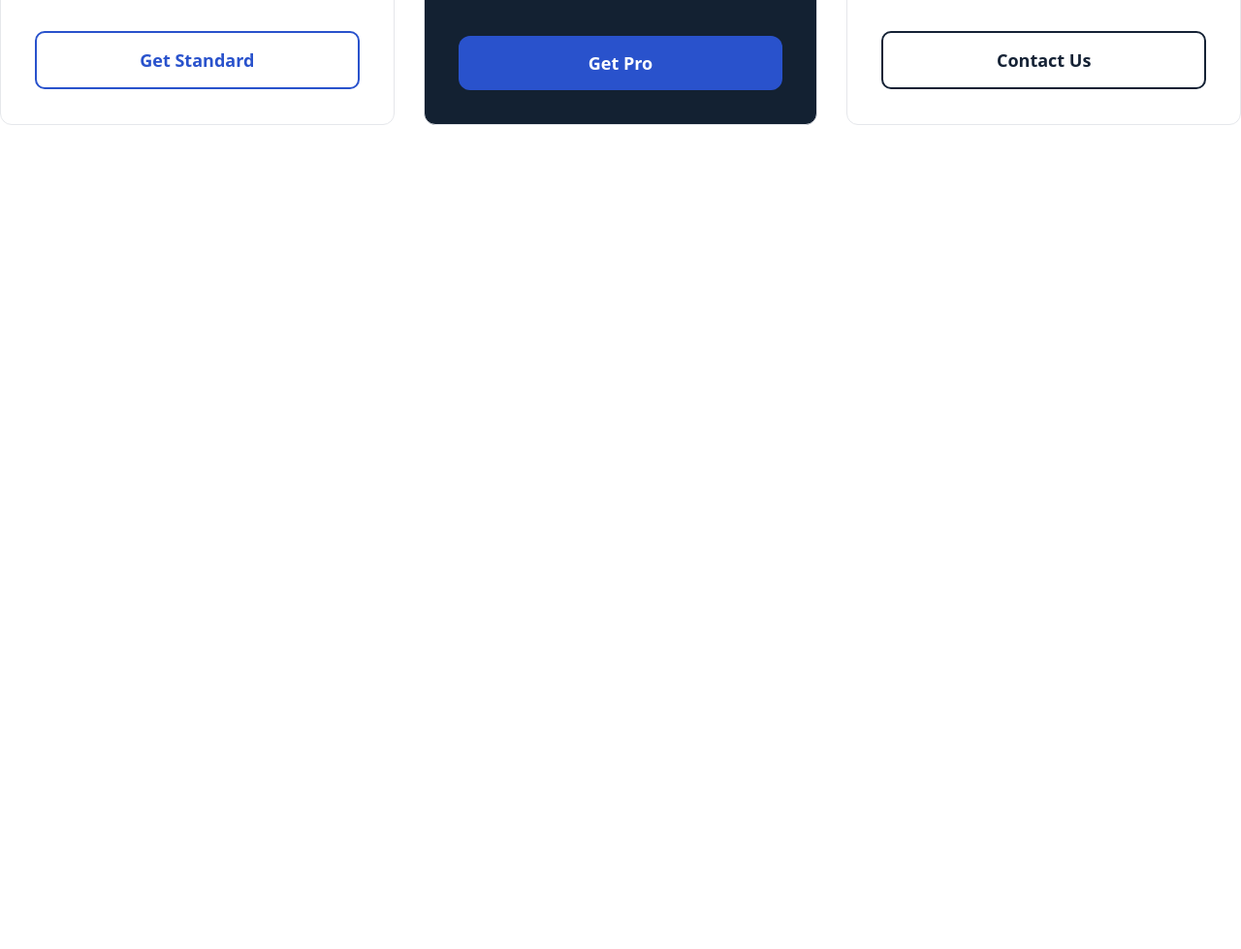
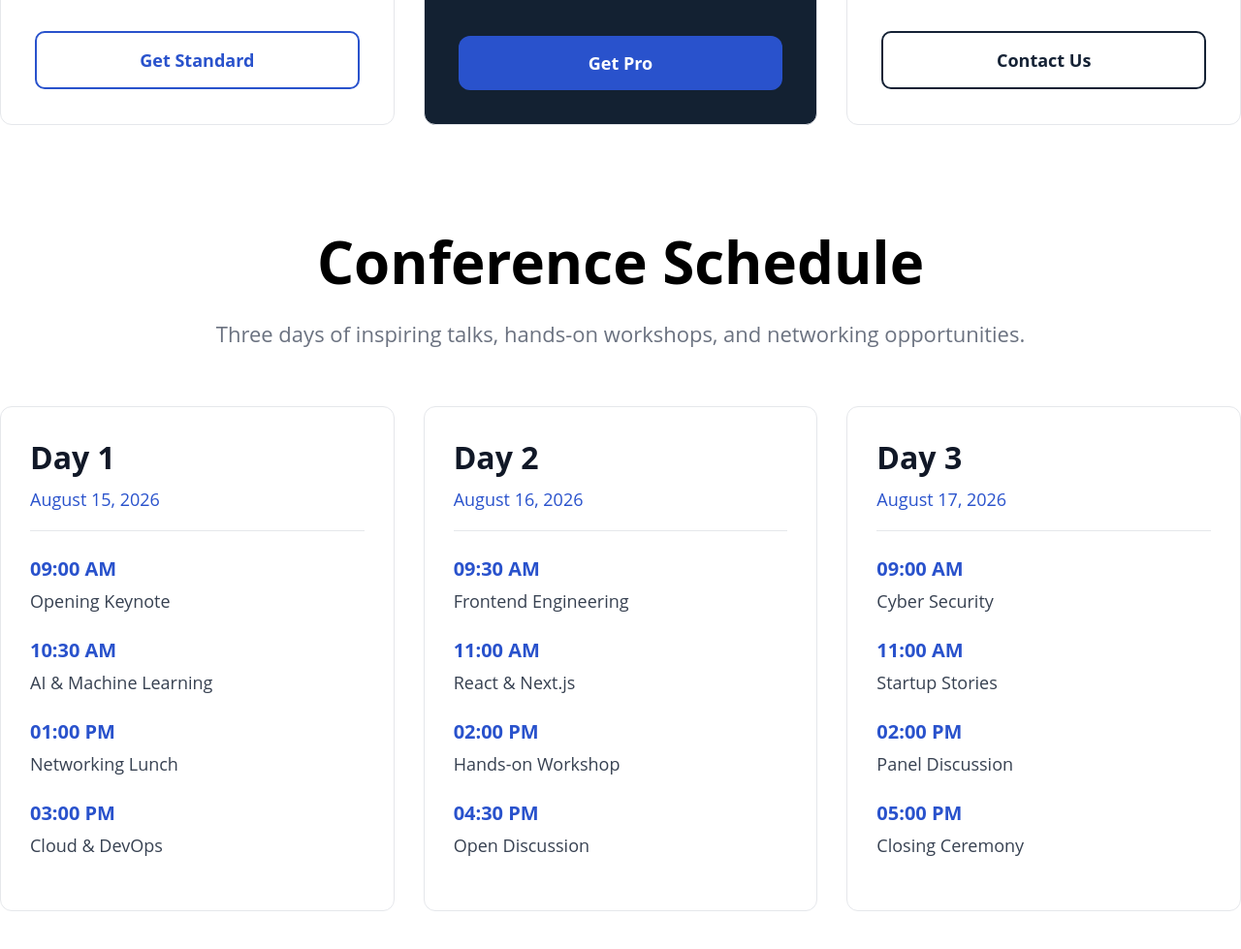
Before and after one commit to NurulAlam0/My_Assignment_1, a plain HTML site: page index.html in a window 1280 px wide. Shown: the part 2802-3781 px from the top of the page at 97% size. Before the commit the page ends 3031 px from the top, so only its background shows below. Drawn offline with Linux system fonts and the light colour scheme.

Commit message:
add schedule using AI

```diff
--- a/Style/style.css
+++ b/Style/style.css
@@ -285,3 +285,68 @@
     width: 100%;
     margin-top: 5px;
 }
+
+/* Schedule Section */
+
+.schedule-parent {
+    margin: 100px auto;
+}
+
+.schedule-title {
+    text-align: center;
+    font-size: 60px;
+    font-weight: 700;
+}
+
+.schedule-subtitle {
+    text-align: center;
+    color: #6B7280;
+    font-size: 22px;
+    margin-top: 18px;
+    margin-bottom: 60px;
+}
+
+.schedule-card-parent {
+    display: flex;
+    justify-content: space-between;
+    gap: 30px;
+}
+
+.schedule-card {
+    flex: 1;
+    border: 1px solid #E5E7EB;
+    border-radius: 12px;
+    padding: 30px;
+}
+
+.schedule-card h3 {
+    font-size: 32px;
+    color: #111827;
+}
+
+.schedule-date {
+    color: #2952CC;
+    font-size: 18px;
+    margin: 10px 0 20px;
+}
+
+.schedule-card hr {
+    border: none;
+    border-top: 1px solid #E5E7EB;
+    margin-bottom: 25px;
+}
+
+.schedule-item {
+    margin-bottom: 25px;
+}
+
+.schedule-item h4 {
+    color: #2952CC;
+    font-size: 20px;
+    margin-bottom: 8px;
+}
+
+.schedule-item p {
+    color: #374151;
+    font-size: 18px;
+}
--- a/index.html
+++ b/index.html
@@ -30,7 +30,7 @@
 
         <!--Nav End-->
 
-       <!-- Hero Section -->
+        <!-- Hero Section -->
 
         <section class="hero">
 
@@ -58,7 +58,7 @@
 
         </section>
 
-                <!-- Speakers Section -->
+        <!-- Speakers Section -->
 
         <section class="container speakers-parent">
 
@@ -114,7 +114,7 @@
 
         </section>
 
-                <!-- Pricing Section -->
+        <!-- Pricing Section -->
 
         <section class="container pricing-parent">
 
@@ -211,6 +211,119 @@
 
         </section>
 
+        <!-- Schedule Section -->
+
+        <section class="container schedule-parent">
+
+            <h2 class="schedule-title">Conference Schedule</h2>
+
+            <p class="schedule-subtitle">
+                Three days of inspiring talks, hands-on workshops, and networking opportunities.
+            </p>
+
+            <div class="schedule-card-parent">
+
+                <!-- Day 1 -->
+
+                <div class="schedule-card">
+
+                    <h3>Day 1</h3>
+
+                    <p class="schedule-date">August 15, 2026</p>
+
+                    <hr>
+
+                    <div class="schedule-item">
+                        <h4>09:00 AM</h4>
+                        <p>Opening Keynote</p>
+                    </div>
+
+                    <div class="schedule-item">
+                        <h4>10:30 AM</h4>
+                        <p>AI & Machine Learning</p>
+                    </div>
+
+                    <div class="schedule-item">
+                        <h4>01:00 PM</h4>
+                        <p>Networking Lunch</p>
+                    </div>
+
+                    <div class="schedule-item">
+                        <h4>03:00 PM</h4>
+                        <p>Cloud & DevOps</p>
+                    </div>
+
+                </div>
+
+                <!-- Day 2 -->
+
+                <div class="schedule-card">
+
+                    <h3>Day 2</h3>
+
+                    <p class="schedule-date">August 16, 2026</p>
+
+                    <hr>
+
+                    <div class="schedule-item">
+                        <h4>09:30 AM</h4>
+                        <p>Frontend Engineering</p>
+                    </div>
+
+                    <div class="schedule-item">
+                        <h4>11:00 AM</h4>
+                        <p>React & Next.js</p>
+                    </div>
+
+                    <div class="schedule-item">
+                        <h4>02:00 PM</h4>
+                        <p>Hands-on Workshop</p>
+                    </div>
+
+                    <div class="schedule-item">
+                        <h4>04:30 PM</h4>
+                        <p>Open Discussion</p>
+                    </div>
+
+                </div>
+
+                <!-- Day 3 -->
+
+                <div class="schedule-card">
+
+                    <h3>Day 3</h3>
+
+                    <p class="schedule-date">August 17, 2026</p>
+
+                    <hr>
+
+                    <div class="schedule-item">
+                        <h4>09:00 AM</h4>
+                        <p>Cyber Security</p>
+                    </div>
+
+                    <div class="schedule-item">
+                        <h4>11:00 AM</h4>
+                        <p>Startup Stories</p>
+                    </div>
+
+                    <div class="schedule-item">
+                        <h4>02:00 PM</h4>
+                        <p>Panel Discussion</p>
+                    </div>
+
+                    <div class="schedule-item">
+                        <h4>05:00 PM</h4>
+                        <p>Closing Ceremony</p>
+                    </div>
+
+                </div>
+
+            </div>
+
+        </section>
+
+
 
 
     </header>
```
Also changed, not shown: 1 other file.
